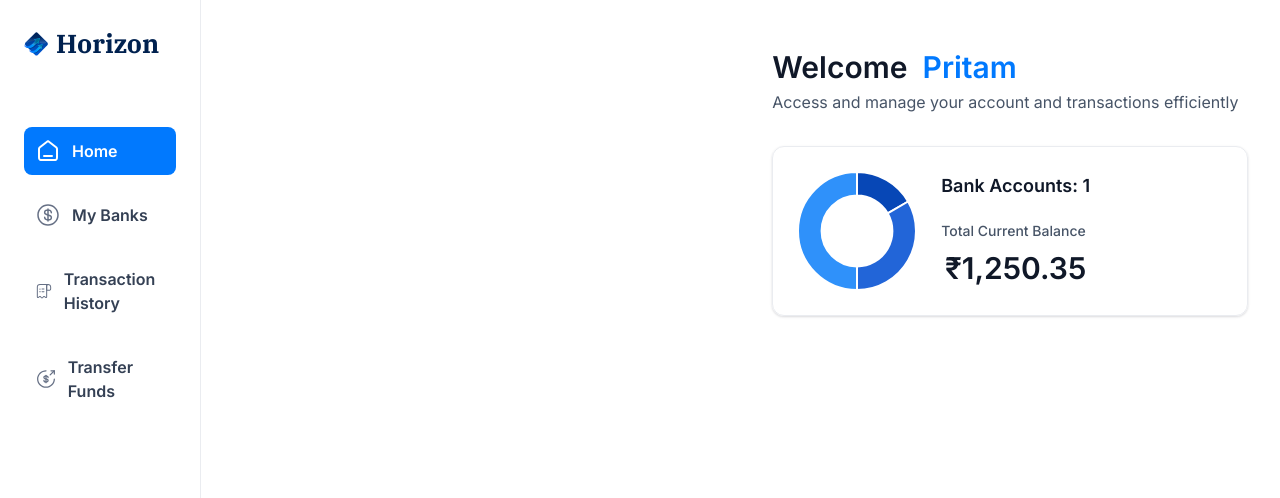
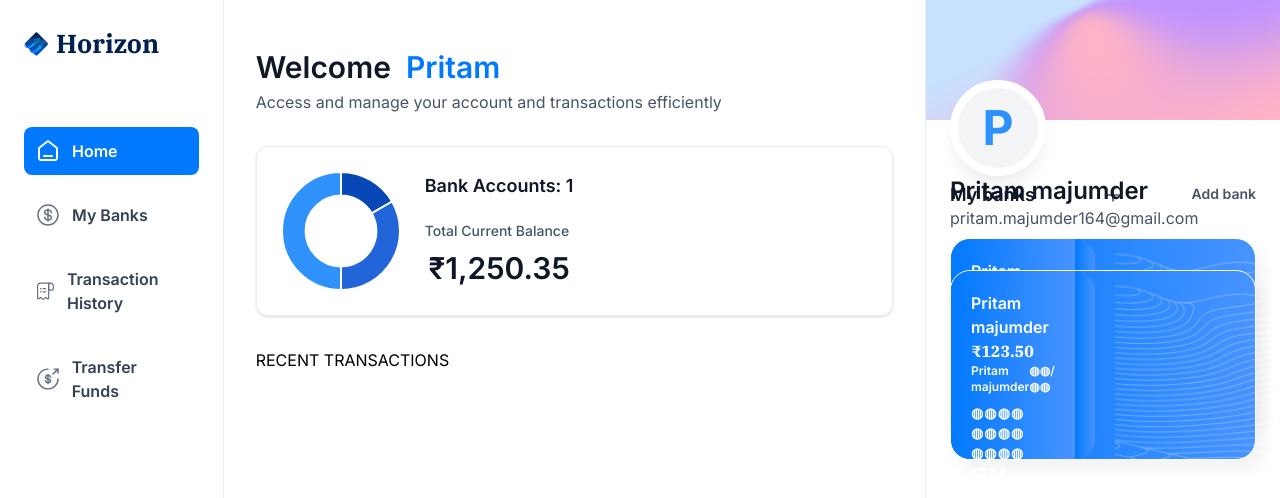
Before and after one commit to pritammajumder16/prit-banking-system, a Next.js app: page / in a window 1280 px wide. Shown: the top 498 px of the page. Built offline with nearby package versions, Linux system fonts and the light colour scheme.

Commit message:
implement right side bar and modified layout and sidebars

```diff
--- a/app/(root)/layout.tsx
+++ b/app/(root)/layout.tsx
@@ -12,10 +12,10 @@ export default function RootLayout({
     lastName: "Majumder",
   };
   return (
-    <section className="flex h-screen w-full font-inter">
+    <section className="flex md:flex-row flex-col h-screen w-full font-inter">
       <Sidebar user={loggedIn} />
-      <div className="flex size-full flex-col">
-        <div className="root-layout">
+      <div className="flex  flex-col">
+        <div className="flex  h-16 items-center justify-between p-5 shadow-creditCard sm:p-8 md:hidden">
           <Image alt="menu item" width={30} height={30} src="/icons/logo.svg" />
           <div>
             <MobileNav user={loggedIn} />
--- a/app/(root)/page.tsx
+++ b/app/(root)/page.tsx
@@ -1,9 +1,14 @@
 import HeaderBox from "@/components/HeaderBox";
+import RightSidebar from "@/components/RightSidebar";
 import TotalBalanceBox from "@/components/TotalBalanceBox";
 import React from "react";
 
 const Home = () => {
-  const loggedIn = { firstName: "Pritam" };
+  const loggedIn = {
+    firstName: "Pritam",
+    lastName: "majumder",
+    email: "pritam.majumder164@gmail.com",
+  };
   return (
     <section className="no-scrollbar flex w-full flex-row max-xl:max-h-screen max-xl:overflow-y-scroll">
       <div className="no-scrollbar flex w-full flex-1 flex-col gap-8 px-5 sm:px-8 py-7 lg:py-12 xl:max-h-screen xl:overflow-y-scroll">
@@ -20,7 +25,13 @@ const Home = () => {
             totalCurrentBalance={1250.35}
           />
         </header>
+        RECENT TRANSACTIONS
       </div>
+      <RightSidebar
+        user={loggedIn}
+        transactions={[]}
+        banks={[{ currentBalance: 123.5 }, { currentBalance: 123.5 }]}
+      />
     </section>
   );
 };
--- a/app/globals.css
+++ b/app/globals.css
@@ -140,35 +140,6 @@
     @apply custom-scrollbar mb-8 flex w-full flex-nowrap;
   }
 
-  /* Right sidebar */
-  .right-sidebar {
-    @apply no-scrollbar hidden h-screen max-h-screen flex-col border-l border-gray-200 xl:flex w-[355px] xl:overflow-y-scroll !important;
-  }
-
-  .profile-banner {
-    @apply h-[120px] w-full bg-gradient-mesh bg-cover bg-no-repeat;
-  }
-
-  .profile {
-    @apply relative flex px-6 max-xl:justify-center;
-  }
-
-  .profile-img {
-    @apply flex-center absolute -top-8 size-24 rounded-full bg-gray-100 border-8 border-white p-2 shadow-profile;
-  }
-
-  .profile-details {
-    @apply flex flex-col pt-24;
-  }
-
-  .profile-name {
-    @apply text-24 font-semibold text-gray-900;
-  }
-
-  .profile-email {
-    @apply text-16 font-normal text-gray-600;
-  }
-
   .banks {
     @apply flex flex-col justify-between gap-8 px-6 py-8;
   }
@@ -232,15 +203,6 @@
 
   .banktab-item {
     @apply gap-[18px] border-b-2 flex px-2 sm:px-4 py-2 transition-all;
-  }
-
-  /* Mobile nav */
-  .mobilenav-sheet {
-    @apply flex h-[calc(100vh-72px)] flex-col justify-between overflow-y-auto;
-  }
-
-  .mobilenav-sheet_close {
-    @apply flex gap-3 items-center p-4 rounded-lg w-full max-w-60;
   }
 
   /* PlaidLink */
@@ -311,11 +273,6 @@
     @apply text-14 w-full bg-bank-gradient font-semibold text-white shadow-form !important;
   }
 
-  /* Root Layout */
-  .root-layout {
-    @apply flex h-16 items-center justify-between p-5 shadow-creditCard sm:p-8 md:hidden;
-  }
-
   /* Bank Info */
   .bank-info_content {
     @apply flex flex-1 items-center justify-between gap-2 overflow-hidden;
--- /dev/null
+++ b/components/BankCard.tsx
@@ -0,0 +1,62 @@
+import { formatAmount } from "@/lib/utils";
+import Image from "next/image";
+import Link from "next/link";
+import React from "react";
+
+const BankCard = ({
+  account,
+  userName,
+  showBalance = true,
+}: CreditCardProps) => {
+  return (
+    <div className="flex flex-col">
+      <Link href={"/"} className="bank-card">
+        <div className="bank-card_content">
+          <div>
+            <span className="text-16 font-semibold text-white">
+              {account.name || userName}
+            </span>
+            <p className="font-ibm-plex-serif font-black text-white">
+              {formatAmount(account.currentBalance)}
+            </p>
+          </div>
+          <article className="flex flex-col gap-2">
+            <div className="flex justify-between">
+              <span className="text-12 font-semibold text-white">
+                {userName}
+              </span>
+
+              <span className="text-12 font-semibold text-white">◍◍/◍◍</span>
+            </div>
+            <span className="text-14 font-semibold tracking-[1.1px] text-white">
+              ◍◍◍◍ ◍◍◍◍ ◍◍◍◍ {1234} {account.mask}
+            </span>
+          </article>
+        </div>
+        <div className="bank-card_icon">
+          <Image
+            src={"/icons/Paypass.svg"}
+            alt={"pay"}
+            width={20}
+            height={24}
+          />
+          <Image
+            src={"/icons/mastercard.svg"}
+            alt={"mastercard"}
+            width={45}
+            height={32}
+          />
+        </div>
+        <Image
+          src={"/icons/lines.png"}
+          alt={"lines"}
+          width={316}
+          height={190}
+          className=" ml-5"
+        />
+      </Link>
+    </div>
+  );
+};
+
+export default BankCard;
--- a/components/MainNavContent.tsx
+++ b/components/MainNavContent.tsx
@@ -9,19 +9,7 @@ import React from "react";
 const MainNavContent = () => {
   const pathName = usePathname();
   return (
-    <nav className="flex flex-col gap-4">
-      <Link href="/" className="mb-12 cursor-pointer items-center gap-2 flex">
-        <Image
-          src={"/icons/logo.svg"}
-          width={34}
-          height={34}
-          alt="Logo"
-          className="size-[24px] max-xl:size-14"
-        />
-        <span className="2xl:text-26 font-ibm-plex-serif text-[26px] font-bold text-black-1 max-xl:hidden">
-          Horizon
-        </span>
-      </Link>
+    <>
       {sidebarLinks?.map((item) => {
         const isActive =
           pathName === item.route || pathName.startsWith(`${item.route}`);
@@ -53,8 +41,7 @@ const MainNavContent = () => {
           </Link>
         );
       })}
-      USER
-    </nav>
+    </>
   );
 };
 
--- /dev/null
+++ b/components/RightSidebar.tsx
@@ -0,0 +1,62 @@
+import Image from "next/image";
+import Link from "next/link";
+import React from "react";
+import BankCard from "./BankCard";
+
+const RightSidebar = ({ user, transactions, banks }: RightSidebarProps) => {
+  return (
+    <div className="no-scrollbar hidden h-screen max-h-screen flex-col border-l border-gray-200 xl:flex w-[355px] xl:overflow-y-scroll ">
+      <section className="flex flex-col pb-8 ">
+        <div className="h-[120px] w-full bg-gradient-mesh bg-cover bg-no-repeat">
+          <div className="relative flex px-6 max-xl:justify-center">
+            <div className="flex-center absolute top-20 size-24 rounded-full bg-gray-100 border-8 border-white p-2 shadow-profile">
+              <span className="text-5xl font-bold text-blue-500">
+                {user.firstName[0]}
+              </span>
+            </div>
+            <div className="flex flex-col pt-44">
+              <span className="text-24 font-semibold text-gray-900">
+                {user.firstName} {user.lastName}
+              </span>
+              <p className="text-16 font-normal text-gray-600">{user.email}</p>
+            </div>
+          </div>
+        </div>
+      </section>
+      <section className="banks">
+        <div className="flex w-full justify-between">
+          <span className="header-2"> My banks</span>
+          <Link href={"/"} className="flex gap-2">
+            <Image width={20} height={20} alt="plus" src={"/icons/plus.svg"} />
+          </Link>
+          <span className="text-14 font-semibold text-gray-600">Add bank</span>
+        </div>
+        {banks?.length > 0 && (
+          <div className="relative flex flex-1 flex-col items-center justify-center gap-5">
+            <div className="relative z-10">
+              <BankCard
+                key={banks[0].$id}
+                account={banks[0]}
+                userName={`${user.firstName} ${user.lastName}`}
+                showBalance={false}
+              />
+            </div>
+            {banks[1] && (
+              <div className="absolute right-0 top-8 z-10">
+                {" "}
+                <BankCard
+                  key={banks[0].$id}
+                  account={banks[0]}
+                  userName={`${user.firstName} ${user.lastName}`}
+                  showBalance={false}
+                />
+              </div>
+            )}
+          </div>
+        )}
+      </section>
+    </div>
+  );
+};
+
+export default RightSidebar;
--- a/components/Sidebar.tsx
+++ b/components/Sidebar.tsx
@@ -1,16 +1,30 @@
-"use client";
-import { sidebarLinks } from "@/constants";
-import { cn } from "@/lib/utils";
-import Image from "next/image";
-import Link from "next/link";
-import { usePathname } from "next/navigation";
 import React from "react";
 import MainNavContent from "./MainNavContent";
+import Link from "next/link";
+import Image from "next/image";
 
 const Sidebar = ({ user }: SiderbarProps) => {
   return (
     <section className="sticky left-0 top-0 flex h-screen w-fit flex-col  justify-between border-r border-gray-200 bg-white pt-8 text-white max-md:hidden sm:p-4 xl:p-6 2xl:w-[355px]">
-      <MainNavContent />
+      <nav className="flex flex-col gap-4">
+        <Link
+          href="/"
+          className="md:mb-12 cursor-pointer items-center gap-1 px-4 md:px-0 md:gap-2 flex"
+        >
+          <Image
+            src={"/icons/logo.svg"}
+            width={34}
+            height={34}
+            alt="Logo"
+            className="md:size-[24px] max-xl:size-14"
+          />
+          <span className="2xl:text-26 font-ibm-plex-serif text-[26px] font-bold text-black-1 block max-xl:hidden">
+            Horizon
+          </span>
+        </Link>
+        <MainNavContent />
+        USER
+      </nav>
       FOOTER
     </section>
   );
```
Also changed, not shown: components/MobileNav.tsx (+68 -6 lines).
